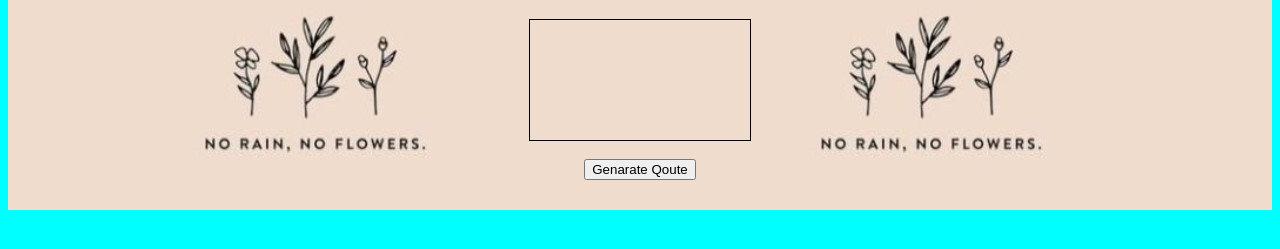
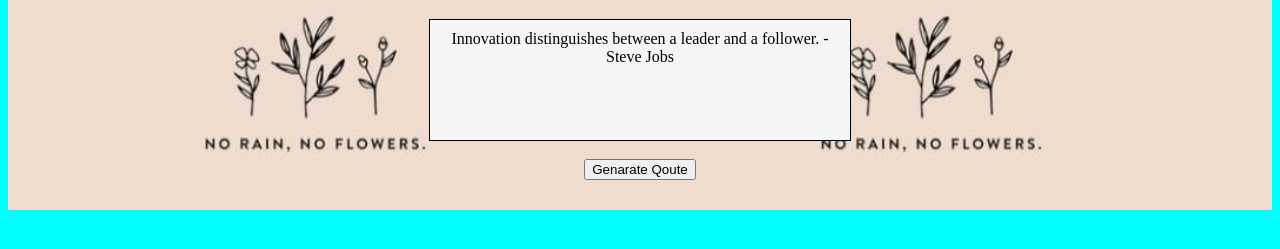
Before and after one commit to rockymontallana/Mixed-Messages, a plain HTML site: page index.html in a window 1280 px wide. Both pictures are taken after a click on the button "Genarate Qoute". Shown: the part 61-310 px from the top of the page. Drawn offline with Linux system fonts and the light colour scheme.

Commit message:
add button functionality in script.js

```diff
--- a/index.html
+++ b/index.html
@@ -3,16 +3,17 @@
     <head>
         <title>Mixed Messages</title>
         <link rel="stylesheet" href="./style.css">
+        <script src="script.js"></script>
     </head>
 
     <body>
         <div class="sample">
             <h1>Random Qoutes Generator</h1>
-            <div class="box">
-                <p></p>
+            <div class="box" id="qoute">
+                <p>qoute</p>
             </div>
             <br>
-            <button>Genarate Qoute</button>
+            <button id="generate" onclick="generateQuote()">Genarate Qoute</button>
         </div>
 
     </body>
--- /dev/null
+++ b/script.js
@@ -0,0 +1,26 @@
+function generateRandomNumber(num) {
+    // Gets # from 0 -> num - 1
+    return Math.floor(Math.random() * num)
+}
+
+let quotes = [
+    "The only way to do great work is to love what you do. - Steve Jobs",
+    "Innovation distinguishes between a leader and a follower. - Steve Jobs",
+    "Stay hungry, stay foolish. - Steve Jobs",
+    "Success is not final, failure is not fatal: It is the courage to continue that counts. - Winston Churchill",
+    "It does not matter how slowly you go as long as you do not stop. - Confucius",
+    "The only impossible journey is the one you never begin. - Tony Robbins",
+    "Believe you can and you're halfway there. - Theodore Roosevelt",
+    "The best way to predict the future is to invent it. - Alan Kay",
+    "The future belongs to those who believe in the beauty of their dreams. - Eleanor Roosevelt",
+    "The only limit to our realization of tomorrow will be our doubts of today. - Franklin D. Roosevelt"
+];
+
+const generateQuote = () => {
+    const randomQuote = quotes[Math.floor(Math.random() * quotes.length)];
+    console.log(randomQuote);
+
+    document.getElementById('qoute').innerText = randomQuote
+}
+
+// document.getElementById('generate').onclick = generateQuote();
--- a/style.css
+++ b/style.css
@@ -10,9 +10,10 @@
 }
 
 .box {
-    width: 200px;
+    width: 400px;
     height: 100px;
     border: 1px solid black;
     padding: 10px;
     margin: 0 auto;
+    background-color: whitesmoke;
 }
```
